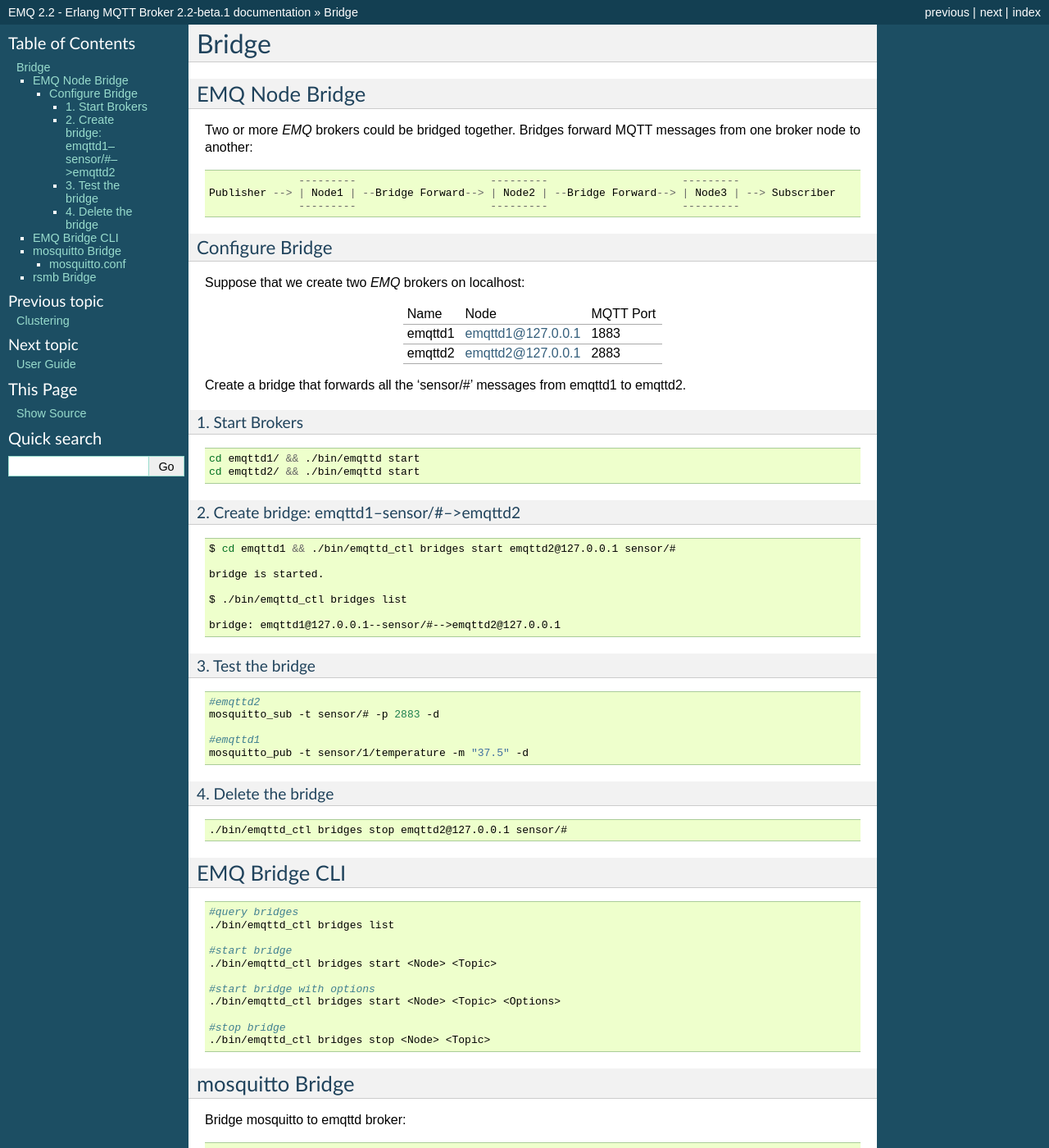
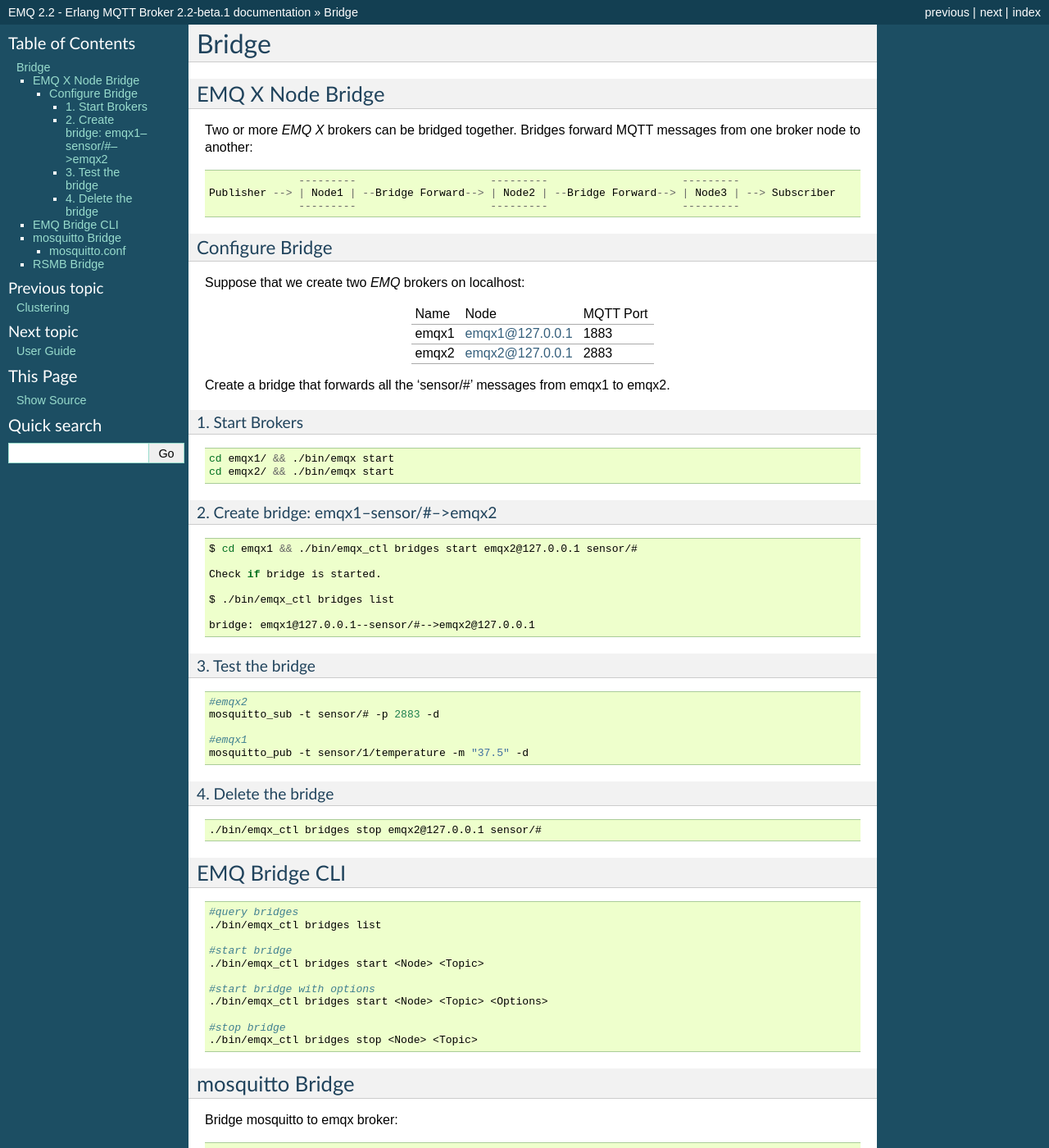
Before and after one commit to emqxarchive/emqx-docs-en, a Sphinx documentation site: the page built from source/bridge.rst, in a window 1280 px wide and 1400 px high. Shown: the whole window at 82% size. Built offline with Sphinx 7.4.7, drawn with Linux system fonts in a browser that asks for light colours; some of the changed text lies outside the part shown.

Commit message:
Update bridge.rst to v3.0

```diff
--- a/source/bridge.rst
+++ b/source/bridge.rst
@@ -5,11 +5,11 @@
 Bridge
 ======
 
----------------
-EMQ Node Bridge
----------------
+-----------------
+EMQ X Node Bridge
+-----------------
 
-Two or more *EMQ* brokers could be bridged together. Bridges forward MQTT messages from one broker node to another::
+Two or more *EMQ X* brokers can be bridged together. Bridges forward MQTT messages from one broker node to another::
 
                   ---------                     ---------                     ---------
     Publisher --> | Node1 | --Bridge Forward--> | Node2 | --Bridge Forward--> | Node3 | --> Subscriber
@@ -23,43 +23,43 @@
 +---------+---------------------+-----------+
 | Name    | Node                | MQTT Port |
 +---------+---------------------+-----------+
-| emqttd1 | emqttd1@127.0.0.1   | 1883      |
+| emqx1   | emqx1@127.0.0.1     | 1883      |
 +---------+---------------------+-----------+
-| emqttd2 | emqttd2@127.0.0.1   | 2883      |
+| emqx2   | emqx2@127.0.0.1     | 2883      |
 +---------+---------------------+-----------+
 
-Create a bridge that forwards all the 'sensor/#' messages from emqttd1 to emqttd2.
+Create a bridge that forwards all the 'sensor/#' messages from emqx1 to emqx2.
 
 1. Start Brokers
 ................
 
 .. code-block:: bash
 
-    cd emqttd1/ && ./bin/emqttd start
-    cd emqttd2/ && ./bin/emqttd start
+    cd emqx1/ && ./bin/emqx start
+    cd emqx2/ && ./bin/emqx start
 
-2. Create bridge: emqttd1--sensor/#-->emqttd2
+2. Create bridge: emqx1--sensor/#-->emqx2
 .............................................
 
 .. code-block:: bash
 
-    $ cd emqttd1 && ./bin/emqttd_ctl bridges start emqttd2@127.0.0.1 sensor/#
+    $ cd emqx1 && ./bin/emqx_ctl bridges start emqx2@127.0.0.1 sensor/#
 
-    bridge is started.
+    Check if bridge is started.
 
-    $ ./bin/emqttd_ctl bridges list
+    $ ./bin/emqx_ctl bridges list
 
-    bridge: emqttd1@127.0.0.1--sensor/#-->emqttd2@127.0.0.1
+    bridge: emqx1@127.0.0.1--sensor/#-->emqx2@127.0.0.1
 
 3. Test the bridge
 ...................
 
 .. code-block:: bash
 
-    #emqttd2
+    #emqx2
     mosquitto_sub -t sensor/# -p 2883 -d
 
-    #emqttd1
+    #emqx1
     mosquitto_pub -t sensor/1/temperature -m "37.5" -d
 
 4. Delete the bridge
@@ -67,7 +67,7 @@
 
 .. code-block:: bash
 
-    ./bin/emqttd_ctl bridges stop emqttd2@127.0.0.1 sensor/#
+    ./bin/emqx_ctl bridges stop emqx2@127.0.0.1 sensor/#
 
 --------------
 EMQ Bridge CLI
@@ -76,26 +76,26 @@
 .. code-block:: bash
 
     #query bridges
-    ./bin/emqttd_ctl bridges list
+    ./bin/emqx_ctl bridges list
 
     #start bridge
-    ./bin/emqttd_ctl bridges start <Node> <Topic>
+    ./bin/emqx_ctl bridges start <Node> <Topic>
 
     #start bridge with options
-    ./bin/emqttd_ctl bridges start <Node> <Topic> <Options>
+    ./bin/emqx_ctl bridges start <Node> <Topic> <Options>
 
     #stop bridge
-    ./bin/emqttd_ctl bridges stop <Node> <Topic>
+    ./bin/emqx_ctl bridges stop <Node> <Topic>
 
 -----------------
 mosquitto Bridge
 -----------------
 
-Bridge mosquitto to emqttd broker::
+Bridge mosquitto to emqx broker::
 
                  -------------             -----------------
     Sensor ----> | mosquitto | --Bridge--> |               |
-                 -------------             |      EMQ      |
+                 -------------             |     EMQ X     |
                  -------------             |    Cluster    |
     Sensor ----> | mosquitto | --Bridge--> |               |
                  -------------             -----------------
@@ -103,26 +103,26 @@
 mosquitto.conf
 --------------
 
-Suppose that we start an emqttd broker on localost:2883, and mosquitto on localhost:1883.
+Suppose that we start an emqx broker on localost:2883, and mosquitto on localhost:1883.
 
 A bridge configured in mosquitto.conf::
 
-    connection emqttd
+    connection emqx
     address 127.0.0.1:2883
     topic sensor/# out 2
 
     # Set the version of the MQTT protocol to use with for this bridge. Can be one
-    # of mqttv31 or mqttv311. Defaults to mqttv31.
+    # of mqttv31 or mqttv311. Default is mqttv31.
     bridge_protocol_version mqttv311
 
 -----------
-rsmb Bridge
+RSMB Bridge
 -----------
 
-Bridge RSMB to EMQ broker, same settings as mosquitto.
+Bridge RSMB to EMQ broker, the configuration is similar to mosquitto's.
 
 broker.cfg::
 
-    connection emqttd
+    connection emqx
     addresses 127.0.0.1:2883
     topic sensor/#
```
